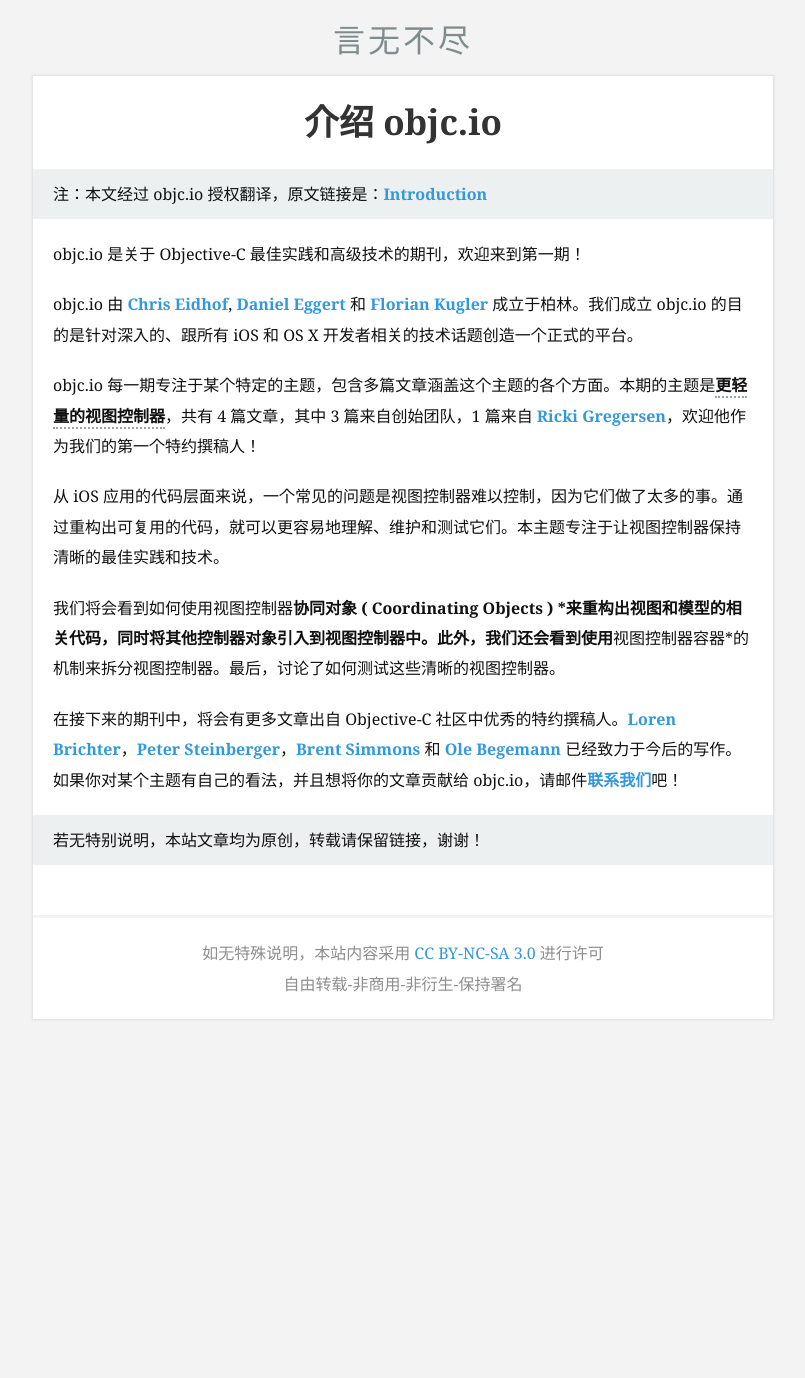
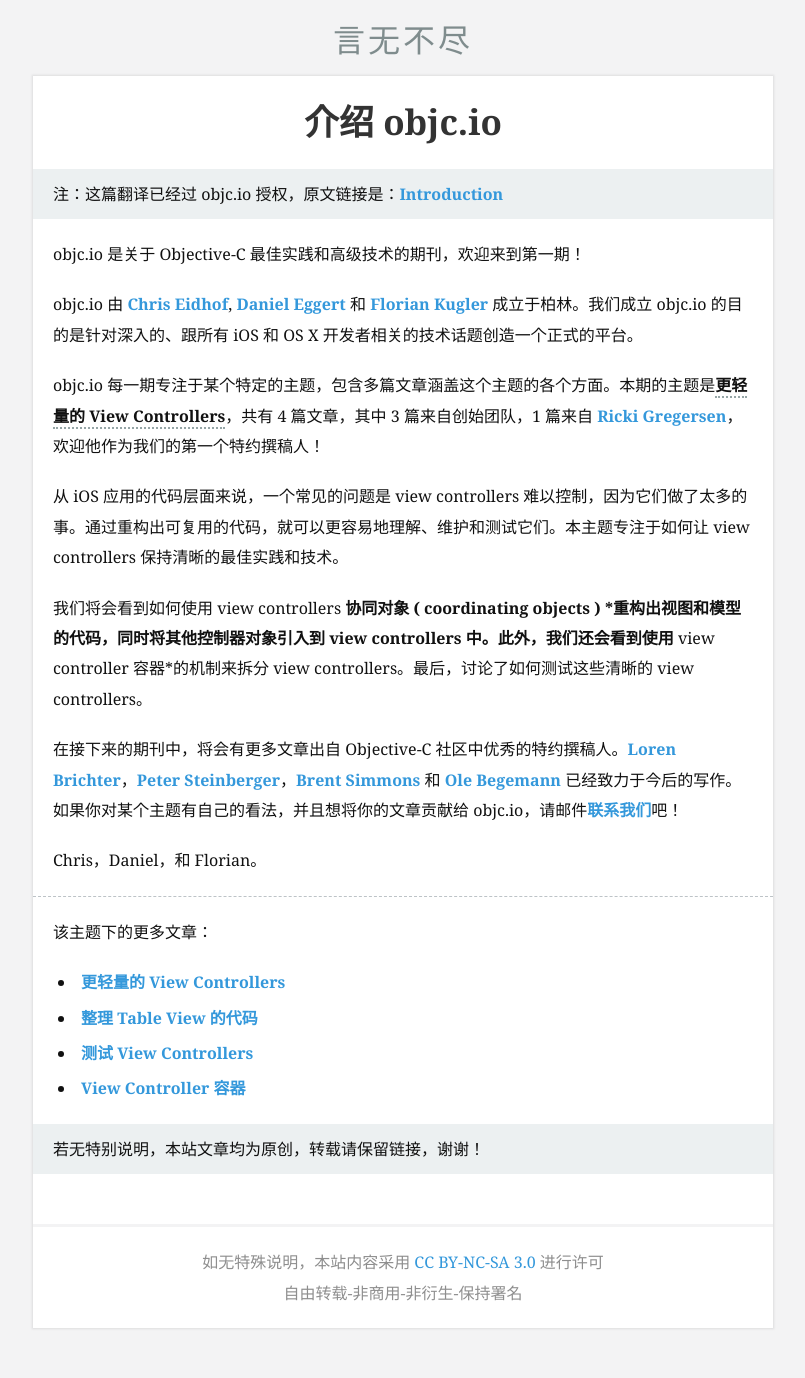
Before and after one commit to tang3w/tang3w.github.com, a Jekyll site: the page built from _posts/2013-10-21-介绍-objc.io.markdown, in a window 1280 px wide. Shown: the whole page, without its empty margins (237-1042 px from the left). Built offline with Jekyll 4.4.1, drawn with Linux system fonts in a browser that asks for light colours; Markdown is read by kramdown in place of the engine named in the settings; comment, search, counter and statistics services are not loaded; before the commit the page ends 1069 px from its top, so only the background shows below that.

Commit message:
Edit a post

```diff
--- a/_posts/2013-10-21-介绍-objc.io.markdown
+++ b/_posts/2013-10-21-介绍-objc.io.markdown
@@ -7,19 +7,30 @@
 - objc.io
 ---
 
-<p id="state">注：本文经过 objc.io 授权翻译，原文链接是：<a href="http://www.objc.io/issue-1/introduction.html" title="Introduction">Introduction</a></p>
+<p id="state">注：这篇翻译已经过 objc.io 授权，原文链接是：<a href="http://www.objc.io/issue-1/introduction.html" title="Introduction">Introduction</a></p>
 
 objc.io 是关于 Objective-C 最佳实践和高级技术的期刊，欢迎来到第一期！
 
 objc.io 由 [Chris Eidhof][1], [Daniel Eggert][2] 和 [Florian Kugler][3] 成立于柏林。我们成立 objc.io 的目的是针对深入的、跟所有 iOS 和 OS X 开发者相关的技术话题创造一个正式的平台。
 
-objc.io 每一期专注于某个特定的主题，包含多篇文章涵盖这个主题的各个方面。本期的主题是**更轻量的视图控制器**，共有 4 篇文章，其中 3 篇来自创始团队，1 篇来自 [Ricki Gregersen][4]，欢迎他作为我们的第一个特约撰稿人！
+objc.io 每一期专注于某个特定的主题，包含多篇文章涵盖这个主题的各个方面。本期的主题是**更轻量的 View Controllers**，共有 4 篇文章，其中 3 篇来自创始团队，1 篇来自 [Ricki Gregersen][4]，欢迎他作为我们的第一个特约撰稿人！
 
-从 iOS 应用的代码层面来说，一个常见的问题是视图控制器难以控制，因为它们做了太多的事。通过重构出可复用的代码，就可以更容易地理解、维护和测试它们。本主题专注于让视图控制器保持清晰的最佳实践和技术。
+从 iOS 应用的代码层面来说，一个常见的问题是 view controllers 难以控制，因为它们做了太多的事。通过重构出可复用的代码，就可以更容易地理解、维护和测试它们。本主题专注于如何让 view controllers 保持清晰的最佳实践和技术。
 
-我们将会看到如何使用视图控制器*协同对象 ( Coordinating Objects ) *来重构出视图和模型的相关代码，同时将其他控制器对象引入到视图控制器中。此外，我们还会看到使用*视图控制器容器*的机制来拆分视图控制器。最后，讨论了如何测试这些清晰的视图控制器。
+我们将会看到如何使用 view controllers *协同对象 ( coordinating objects ) *重构出视图和模型的代码，同时将其他控制器对象引入到 view controllers 中。此外，我们还会看到使用* view controller 容器*的机制来拆分 view controllers。最后，讨论了如何测试这些清晰的 view controllers。
 
 在接下来的期刊中，将会有更多文章出自 Objective-C 社区中优秀的特约撰稿人。[Loren Brichter][5]，[Peter Steinberger][6]，[Brent Simmons][7] 和 [Ole Begemann][8] 已经致力于今后的写作。如果你对某个主题有自己的看法，并且想将你的文章贡献给 objc.io，请邮件[联系我们][9]吧！
+
+Chris，Daniel，和 Florian。
+
+------
+
+该主题下的更多文章：
+
+- [更轻量的 View Controllers][10]
+- [整理 Table View 的代码][11]
+- [测试 View Controllers][12]
+- [View Controller 容器][13]
 
 [1]: https://twitter.com/chriseidhof
 [2]: https://twitter.com/danielboedewadt
--- a/css/style.css
+++ b/css/style.css
@@ -106,7 +106,7 @@
 }
 
 div#content .cnt li {
-	margin:5px 5px 5px 15px;
+	margin:5px;
 }
 div#header {
 	font-size:13px;
@@ -241,7 +241,7 @@
 hr {
 	clear:both;
 	border:0;
-	border-top:1px solid #999;
+	border-top:1px dashed #bdc3c7;
 	margin: 0 -20px;
 }
 code, pre {
@@ -447,3 +447,7 @@
     font-weight: bold;
     border-bottom: 2px dotted #95a5a6;
 }
+
+#content ul {
+    margin: 20px 0;
+}
```
Also changed, not shown: other parts of _posts/2013-10-21-介绍-objc.io.markdown (+4 -0 lines).
